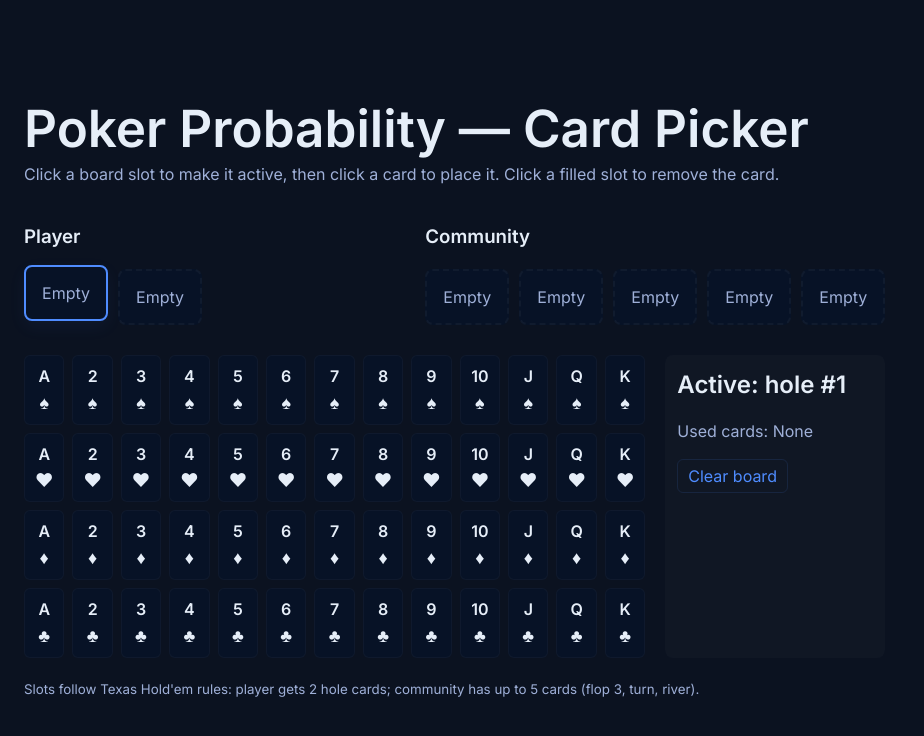
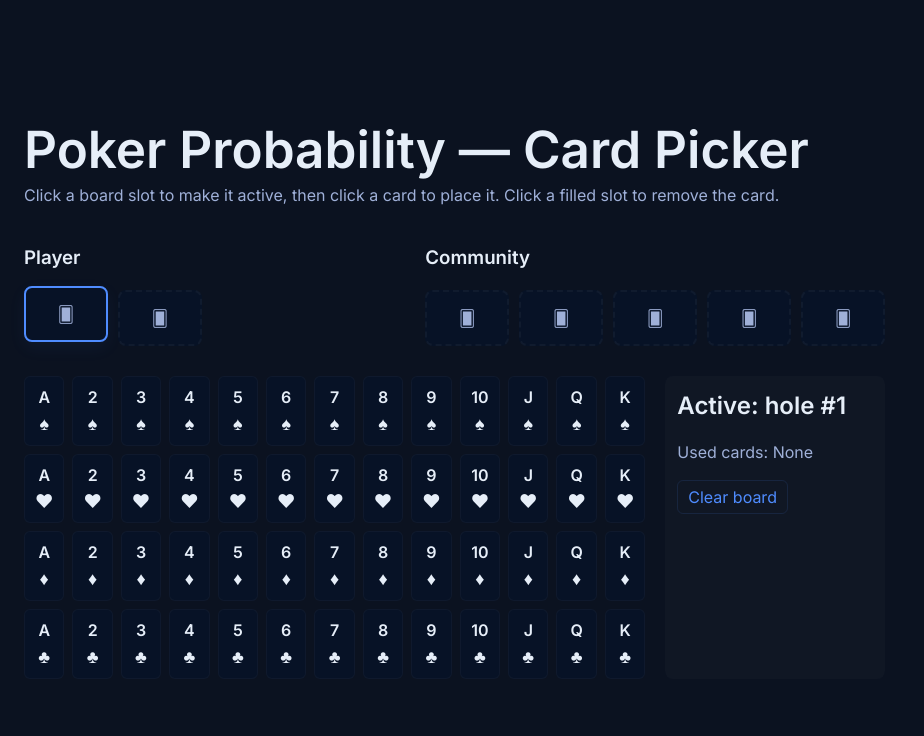
Before and after one commit to him1231/poker-probability-calculator, a React (Vite) app: page / in a window 1280 px wide. Shown: the top 736 px of the page, without its empty margins (0-924 px from the left). Built offline with nearby package versions, Linux system fonts and the light colour scheme.

Commit message:
ui: clear active selection after placing; use emoji for empty slots; unify card display; remove footer note

```diff
--- a/src/App.jsx
+++ b/src/App.jsx
@@ -30,12 +30,14 @@ export default function App(){
   const [hole, setHole] = useState([null, null])
   const [community, setCommunity] = useState([null, null, null, null, null])
 
-  // active target: 'hole' or 'community' with index
+  // active target: 'hole' or 'community' with index; null when none
   const [target, setTarget] = useState({area: 'hole', index: 0})
 
   function placeCard(card){
     // prevent placing a card that's already used on board
     if(isCardUsed(card)) return
+
+    if(!target) return
 
     if(target.area === 'hole'){
       setHole(h => {
@@ -50,6 +52,9 @@ export default function App(){
         return copy
       })
     }
+
+    // unselect target after placing
+    setTarget(null)
   }
 
   function isCardUsed(card){
@@ -60,10 +65,12 @@ export default function App(){
   function removeFromSlot(area, idx){
     if(area === 'hole') setHole(h => { const c=[...h]; c[idx]=null; return c })
     if(area === 'community') setCommunity(c => { const cc=[...c]; cc[idx]=null; return cc })
+    // after removing, set that slot as active so user can place new card
+    setTarget({area, index: idx})
   }
 
   function clearAll(){
-    setHole([null,null]); setCommunity([null,null,null,null,null]);
+    setHole([null,null]); setCommunity([null,null,null,null,null]); setTarget({area:'hole', index:0})
   }
 
   return (
@@ -75,16 +82,19 @@ export default function App(){
 
       <section className="board">
         <div className="players">
-          <div className={`player ${target.area==='hole' ? 'active' : ''}`}>
+          <div className={`player ${target && target.area==='hole' ? 'active' : ''}`}>
             <h3>Player</h3>
             <div className="slot-row horizontal">
               {hole.map((c, i) => (
-                <div key={i} className={`slot ${target.area==='hole' && target.index===i ? 'active-slot' : ''}`} onClick={() => {
+                <div key={i} className={`slot ${target && target.area==='hole' && target.index===i ? 'active-slot' : ''}`} onClick={() => {
                   if(c) removeFromSlot('hole', i); else setTarget({area:'hole', index:i})
                 }}>
                   {c ? (
-                    <span className="card-label">{c.code}</span>
-                  ) : <span className="empty">Empty</span>}
+                    <div className="card-display">
+                      <span className="rank">{c.rank}</span>
+                      <span className="suit">{c.suit}</span>
+                    </div>
+                  ) : <span className="empty">🂠</span>}
                 </div>
               ))}
             </div>
@@ -95,12 +105,15 @@ export default function App(){
           <h3>Community</h3>
           <div className="community-row horizontal">
             {community.map((c,i) => (
-              <div key={i} className={`slot ${target.area==='community' && target.index===i ? 'active-slot' : ''}`} onClick={() => {
+              <div key={i} className={`slot ${target && target.area==='community' && target.index===i ? 'active-slot' : ''}`} onClick={() => {
                 if(c) removeFromSlot('community', i); else setTarget({area:'community', index:i})
               }}>
                 {c ? (
-                  <span className="card-label">{c.code}</span>
-                ) : <span className="empty">Empty</span>}
+                  <div className="card-display">
+                    <span className="rank">{c.rank}</span>
+                    <span className="suit">{c.suit}</span>
+                  </div>
+                ) : <span className="empty">🂠</span>}
               </div>
             ))}
           </div>
@@ -119,7 +132,7 @@ export default function App(){
         </div>
 
         <aside className="summary">
-          <h2>Active: {target.area} #{target.index+1}</h2>
+          <h2>{target ? `Active: ${target.area} #${target.index+1}` : 'Active: none'}</h2>
           <p>Used cards: {[...hole, ...community].filter(Boolean).map(c=>c.code).join(', ') || 'None'}</p>
           <div className="actions">
             <button onClick={clearAll}>Clear board</button>
@@ -127,9 +140,6 @@ export default function App(){
         </aside>
       </section>
 
-      <footer>
-        <small>Slots follow Texas Hold'em rules: player gets 2 hole cards; community has up to 5 cards (flop 3, turn, river).</small>
-      </footer>
     </div>
   )
 }
```
